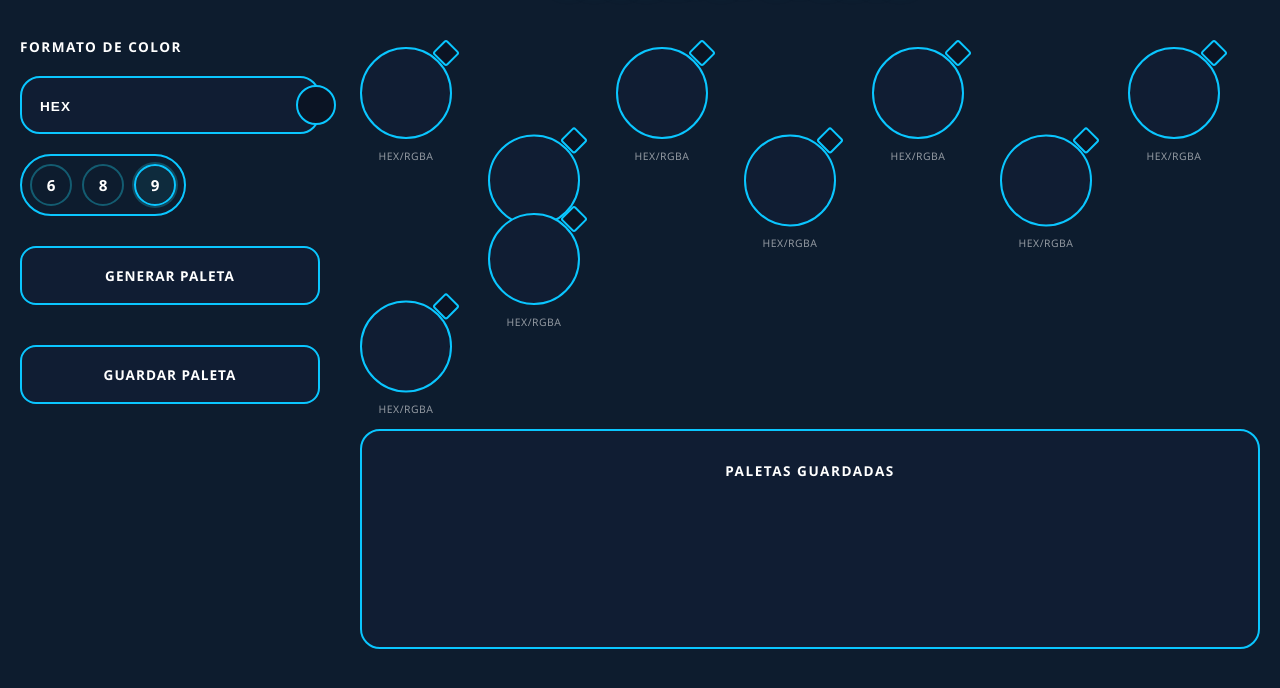
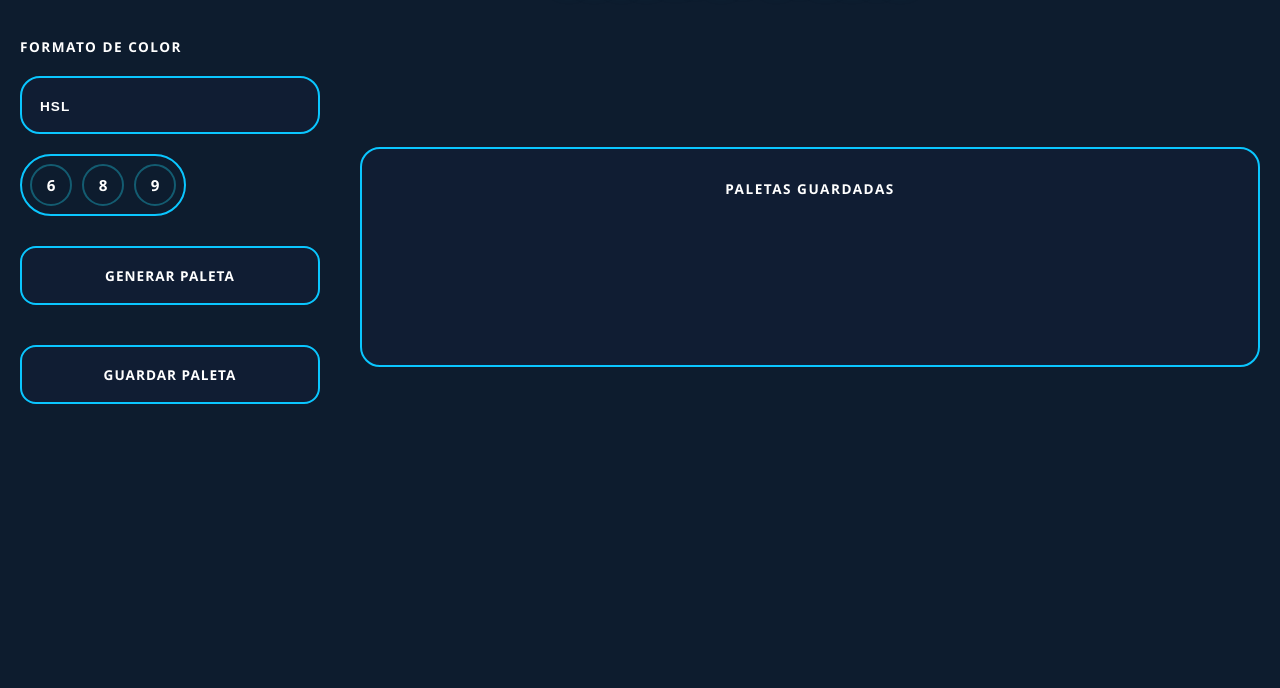
Before and after one commit to Andres-0209/ProyectoM1_AndresLozano, a plain HTML site: page Desarrollo/index.html in a window 1280 px wide. Shown: the part 92-780 px from the top of the page. Drawn offline with Linux system fonts and the light colour scheme.

Commit message:
Avance #3 Modificación de la estructura HTML, junto con adaptación del CSS

```diff
--- a/Desarrollo/index.html
+++ b/Desarrollo/index.html
@@ -15,78 +15,35 @@
         <section>
           <h2>FORMATO DE COLOR</h2>
           <div>
-            <select>
-              <option value="Hex">HEX</option>
-              <option value="Rgba">RGBA</option>
+            <select id="formato-color">
+              <option value="hsl">HSL</option>
+              <option value="hex">HEX</option>
+              <option value="rgba">RGBA</option>
             </select>
           </div>
-          <div>
-            <button>6</button>
-            <button>8</button>
-            <button>9</button>
+
+          <div id="cantidad-colores">
+            <button data-count="6">6</button>
+            <button data-count="8">8</button>
+            <button data-count="9">9</button>
           </div>
 
           <div>
-            <button>GENERAR PALETA</button>
-            <button>GUARDAR PALETA</button>
+            <button id="btn-generar">GENERAR PALETA</button>
+            <button id="btn-guardar">GUARDAR PALETA</button>
           </div>
         </section>
       </aside>
 
       <div class="panel-derecho">
-        <section class="grid-colores">
-          <div class="Tarjeta-color">
-            <div></div>
-            <p>HEX/RGBA</p>
-          </div>
-
-          <div class="Tarjeta-color">
-            <div></div>
-            <p>HEX/RGBA</p>
-          </div>
-
-          <div class="Tarjeta-color">
-            <div></div>
-            <p>HEX/RGBA</p>
-          </div>
-
-          <div class="Tarjeta-color">
-            <div></div>
-            <p>HEX/RGBA</p>
-          </div>
-
-          <div class="Tarjeta-color">
-            <div></div>
-            <p>HEX/RGBA</p>
-          </div>
-
-          <div class="Tarjeta-color">
-            <div></div>
-            <p>HEX/RGBA</p>
-          </div>
-
-          <div class="Tarjeta-color">
-            <div></div>
-            <p>HEX/RGBA</p>
-          </div>
-
-          <div class="Tarjeta-color">
-            <div></div>
-            <p>HEX/RGBA</p>
-          </div>
-
-          <div class="Tarjeta-color">
-            <div></div>
-            <p>HEX/RGBA</p>
-          </div>
+        <section class="grid-colores" id="grid-colores">
+          <!-- JS genera aquí las tarjetas dinámicamente -->
         </section>
 
-        <section class="Historial-de-paletas">
+        <section class="Historial-de-paletas" id="paletas-guardadas">
           <h3>PALETAS GUARDADAS</h3>
         </section>
-
       </div>
-
     </main>
     <script src="./script.js"></script>
   </body>
--- a/Desarrollo/styles.css
+++ b/Desarrollo/styles.css
@@ -101,7 +101,6 @@ header h1 {
   color: var(--cyan);
   text-shadow: 0 0 18px rgba(34, 211, 238, 0.35);
   margin: 0;
-  /* Alinea visualmente el título sobre el panel derecho, como en la referencia */
   padding-left: clamp(0px, 15vw, 340px);
 }
 
@@ -139,6 +138,8 @@ aside section > h2 {
 
 /* ---------- CAJA: SELECT DE FORMATO ---------- */
 /* Primer div del section: contiene el <select> */
+/* CORREGIDO: el selector original tenía un typo ("nth-of-typ> dive(1)")
+   que lo hacía inválido y por eso la caja nunca mostraba su borde/fondo */
 aside section > div:nth-of-type(1) {
   position: relative;
   border: 2px solid var(--cyan-strong);
@@ -166,23 +167,8 @@ aside section > div:nth-of-type(1) select option {
   color: white;
 }
 
-/* Círculo decorativo que "sobresale" del borde (sin icono de flecha) */
-aside section > div:nth-of-type(1)::after {
-  content: "";
-  position: absolute;
-  right: -18px;
-  top: 50%;
-  transform: translateY(-50%);
-  width: 36px;
-  height: 36px;
-  border-radius: 50%;
-  border: 2px solid var(--cyan-strong);
-  background-color: var(--bg);
-  pointer-events: none;
-}
 
 /* ---------- GRUPO DE BOTONES 6 / 8 / 9 ---------- */
-/* Segundo div del section: contiene los 3 botones de cantidad */
 aside section > div:nth-of-type(2) {
   display: flex;
   align-items: center;
@@ -210,21 +196,16 @@ aside section > div:nth-of-type(2) button {
   transition: all 0.2s ease;
 }
 
-/* Estado hover: feedback claro al pasar el cursor */
 aside section > div:nth-of-type(2) button:hover {
   border-color: var(--cyan-strong);
   background-color: rgba(34, 211, 238, 0.08);
 }
 
-/* Estado active: feedback inmediato al hacer clic */
 aside section > div:nth-of-type(2) button:active {
   transform: scale(0.94);
 }
 
-/* Estado seleccionado: se mantiene igual visualmente (el que tenía "9" por defecto),
-   pero ahora responde al botón realmente pulsado en lugar de al último hijo fijo.
-   El JS debe alternar la clase "active" (o "selected") entre los 3 botones al hacer clic. */
-aside section > div:nth-of-type(2) button.active,
+/*aside section > div:nth-of-type(2) button.active,
 aside section > div:nth-of-type(2) button.selected,
 aside section > div:nth-of-type(2) button:last-child {
   border-color: var(--cyan-strong);
@@ -233,7 +214,6 @@ aside section > div:nth-of-type(2) button:last-child {
 }
 
 /* ---------- BOTONES DE ACCIÓN (GENERAR / GUARDAR) ---------- */
-/* Tercer div del section: acciones principales */
 aside section > div:nth-of-type(3) {
   display: flex;
   flex-direction: column;
@@ -263,7 +243,6 @@ aside section > div:nth-of-type(3) button:active {
   transform: scale(0.98);
 }
 
-/* Botón genérico (fallback, por si se agregan más) */
 button {
   font-family: inherit;
   cursor: pointer;
@@ -294,7 +273,6 @@ button {
   width: var(--circle-size);
 }
 
-/* Efecto zigzag: los elementos pares bajan, como en la referencia (1-3-5-7-9 arriba / 2-4-6-8 abajo) */
 .Tarjeta-color:nth-child(even) {
   transform: translateY(calc(var(--circle-size) * 0.95));
 }
@@ -320,7 +298,22 @@ button {
   transform: scale(1.05);
 }
 
-/* Rombo decorativo en la esquina superior derecha de cada círculo */
+/* Botón real e invisible sobre el rombo decorativo, para poder bloquear el color */
+.Tarjeta-color > div .rombo-lock {
+  position: absolute;
+  top: -10px;
+  right: -10px;
+  width: 20px;
+  height: 20px;
+  padding: 0;
+  border: none;
+  background: transparent;
+  cursor: pointer;
+  z-index: 2;
+}
+
+/* Rombo decorativo: ahora transparente por defecto (contorno cian visible),
+   antes usaba var(--bg), casi idéntico al fondo de la tarjeta => se veía "invisible" */
 .Tarjeta-color > div::after {
   content: "";
   position: absolute;
@@ -328,10 +321,16 @@ button {
   right: -6px;
   width: 16px;
   height: 16px;
-  background-color: var(--bg);
+  background-color: transparent;
   border: 2px solid var(--cyan-strong);
   transform: rotate(45deg);
   border-radius: 3px;
+  transition: background-color 0.15s ease;
+}
+
+/* Estado bloqueado: el rombo se rellena de cian sólido, contraste claro vs. el contorno hueco */
+.Tarjeta-color > div.bloqueado::after {
+  background-color: var(--cyan-strong);
 }
 
 .Tarjeta-color p {
@@ -347,8 +346,10 @@ button {
 .Historial-de-paletas {
   width: 100%;
   display: flex;
-  flex-direction: column;
-  align-items: center;
+  flex-direction: row;      /* antes: column -> forzaba una sola columna */
+  flex-wrap: wrap;          /* permite pasar a la siguiente fila al llenar el ancho */
+  align-items: flex-start;
+  justify-content: center;
   border: 2px solid var(--cyan-strong);
   border-radius: var(--radius-lg);
   background-color: var(--card-bg);
@@ -362,15 +363,21 @@ button {
   font-size: 0.85rem;
   letter-spacing: 1.5px;
   font-weight: 700;
+  flex: 1 1 100%;   /* el título siempre ocupa toda la fila, las paletas empiezan debajo */
+  text-align: center;
 }
 
-/* Guía opcional para cuando se agreguen las paletas guardadas dinámicamente vía JS.
-   Sugerencia de estructura (no requiere cambios en el HTML actual):
-   <div class="paleta-guardada">
-     <span class="color-guardado" style="background:#00eaff"></span>
-     ...
-   </div>
-*/
+/* Tarjeta individual de cada paleta guardada (generada por script.js) */
+.paleta-guardada-wrapper {
+  display: flex;
+  align-items: center;
+  gap: 14px;
+  padding: 10px;
+  border: 1px solid rgba(34, 211, 238, 0.25);
+  border-radius: 12px;
+  flex: 0 0 auto;
+}
+
 .paleta-guardada {
   display: grid;
   grid-template-columns: repeat(2, 1fr);
@@ -383,11 +390,26 @@ button {
   border-radius: 8px;
 }
 
+.btn-eliminar-paleta {
+  border: 1px solid rgba(255, 255, 255, 0.3);
+  background: transparent;
+  color: var(--text-dim);
+  border-radius: 8px;
+  padding: 6px 10px;
+  font-size: 0.7rem;
+  cursor: pointer;
+  white-space: nowrap;
+}
+
+.btn-eliminar-paleta:hover {
+  border-color: #ff6b6b;
+  color: #ff6b6b;
+}
+
 /* =========================================================
    RESPONSIVE
    ========================================================= */
 
-/* Tablet */
 @media (max-width: 900px) {
   main {
     flex-direction: column;
@@ -416,7 +438,6 @@ button {
   }
 }
 
-/* Móvil: se conserva el zigzag pero más compacto */
 @media (max-width: 560px) {
   :root {
     --circle-size: clamp(56px, 18vw, 72px);
@@ -440,7 +461,6 @@ button {
   }
 }
 
-/* Móvil muy pequeño: se elimina el zigzag para priorizar legibilidad */
 @media (max-width: 380px) {
   .Tarjeta-color:nth-child(even) {
     transform: translateY(0);
```
